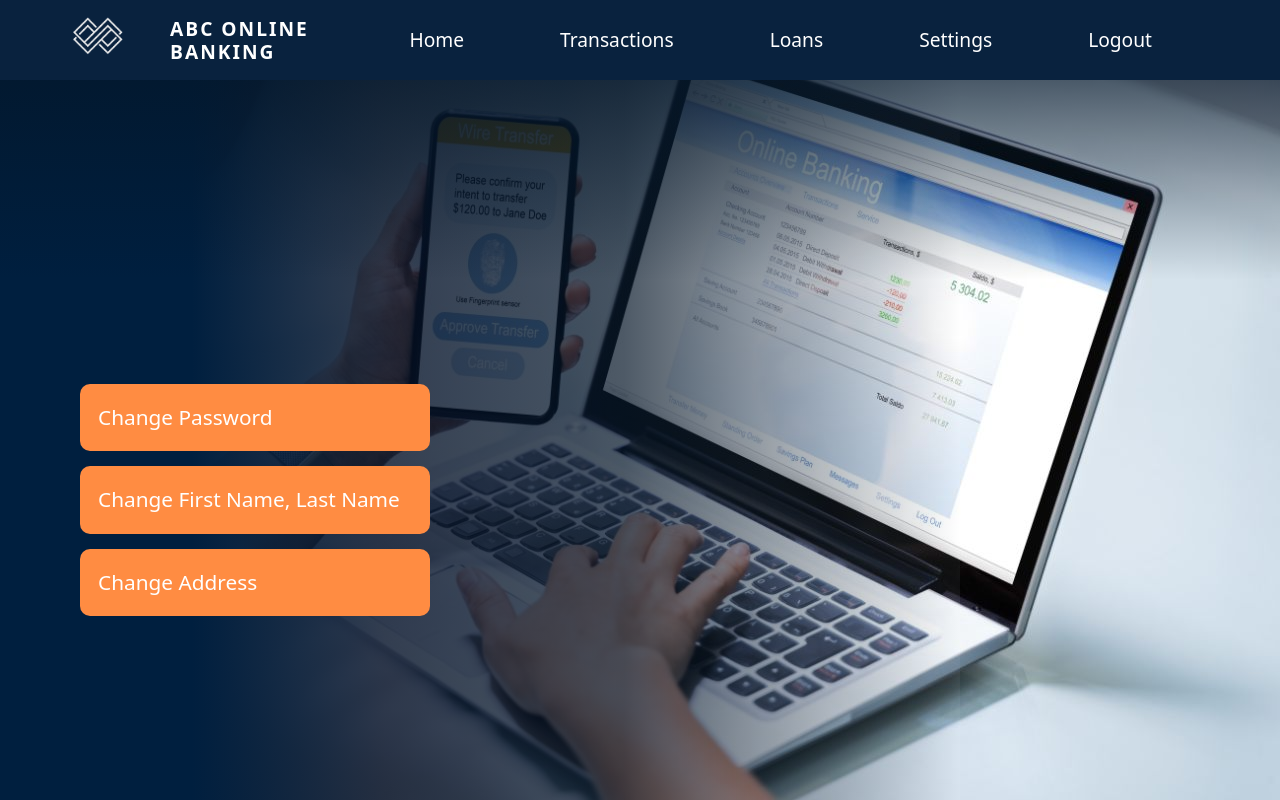
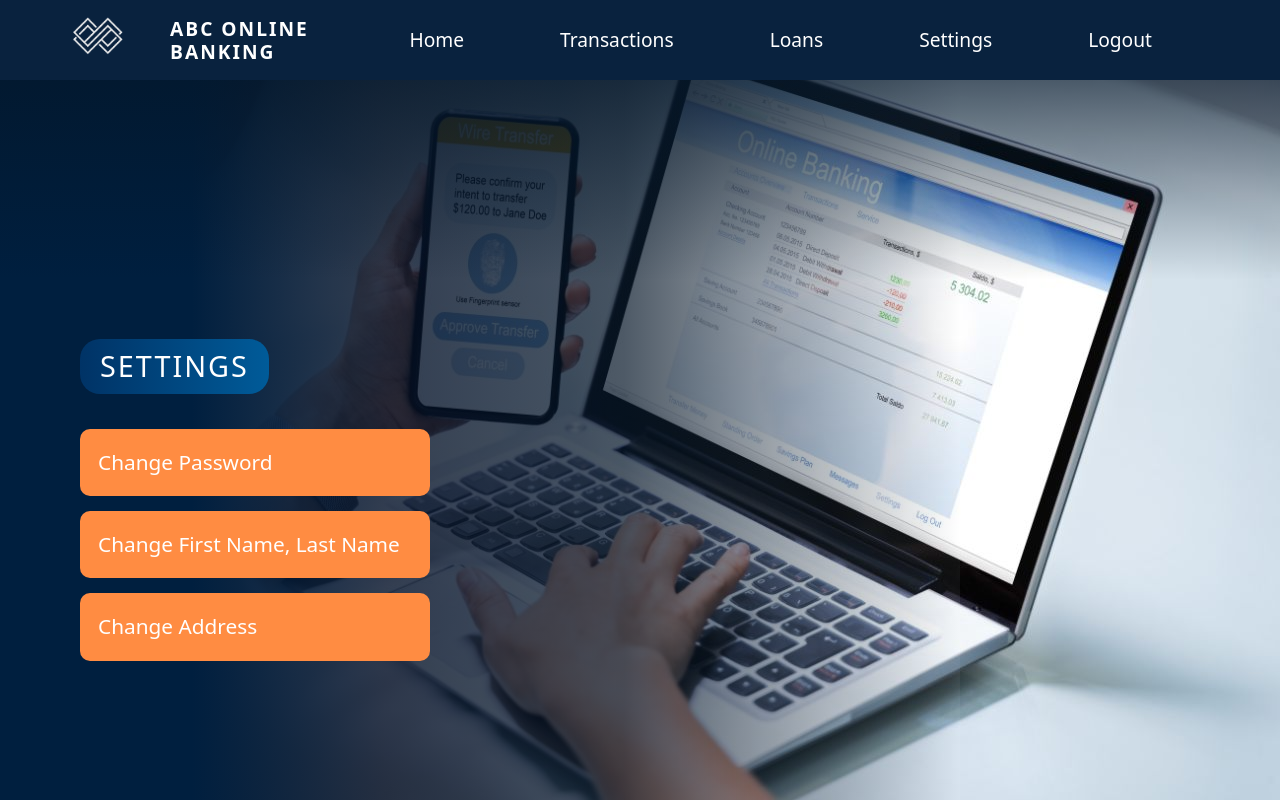
Before and after one commit to seniru-dilmith/Bank-Management-System-Bank-A-front-end, a React (Create React App) app: page /settings in a window 1280 px wide. Built offline with nearby package versions, Linux system fonts and the light colour scheme; no server answers; sample sign-in values are in the browser's storage.

Commit message:
updated styles

```diff
--- a/src/pages/CustomerDashboard.jsx
+++ b/src/pages/CustomerDashboard.jsx
@@ -109,8 +109,27 @@ const CustomerDashboard = () => {
       boxShadow: "0px 4px 15px rgba(0, 0, 0, 0.2)",
       width: "90%",
       maxWidth: "500px",
-      textAlign: "center",
+      textAlign: "left",
       marginBottom: "2rem",
+    },
+    dashboardbox: {
+      background: 'linear-gradient(90deg, #003366 0%, #005b99 100%)',
+      padding: '10px 20px',
+      borderRadius: '20px',
+      marginBottom: '20px',
+      display: 'inline-block',
+    },
+    dashboardTitle: {
+      fontSize: '1.8rem',
+      color: '#fff',
+      margin: '0',
+    },
+    detailItem: {
+      fontSize: '1.2rem',
+      marginBottom: '1rem',
+      color: 'black', // Set text color to black
+      textAlign: 'left', // Align text to the left
+      lineHeight: '1.5rem',
     },
     transactionsContainer: {
       backgroundColor: "rgba(255, 255, 255, 0.9)",
@@ -144,8 +163,11 @@ const CustomerDashboard = () => {
   return (
     <Layout NavigationBar={<CustomerNaviBar />}>
       <div style={styles.container}>
+        <div style={styles.dashboardbox}>
+          <h2 style={styles.dashboardTitle}>Customer Dashboard</h2>
+        </div>
         <div style={styles.dashboardBox}>
-          <h2>Account Summary</h2>
+          <h3 style={styles.heading}>Account Summery</h3>
           <div>
             <label>Select Account: </label>
             <select value={selectedAccount} onChange={handleAccountChange}>
@@ -156,8 +178,8 @@ const CustomerDashboard = () => {
               ))}
             </select>
           </div>
-          <p><strong>Account Type:</strong> {accountType}</p>
-          <p><strong>Current Balance:</strong> ${currentBalance}</p>
+          <p style={styles.detailItem}><strong>Account Type:</strong> {accountType}</p>
+          <p style={styles.detailItem}><strong>Current Balance:</strong> ${currentBalance}</p>
         </div>
 
         <div style={styles.transactionsContainer}>
--- a/src/pages/ManageBranches.jsx
+++ b/src/pages/ManageBranches.jsx
@@ -10,6 +10,19 @@ const styles = {
     width: '90%',
     margin: '0 auto',
     textAlign: 'center',
+  },
+  dashboardbox: {
+    background: 'linear-gradient(90deg, #003366 0%, #005b99 100%)',
+    padding: '10px 20px',
+    borderRadius: '20px',
+    marginBottom: '20px',
+    display: 'inline-block',
+    float: 'left',
+  },
+  dashboardTitle: {
+    fontSize: '1.8rem',
+    color: '#fff',
+    margin: '0',
   },
   table: {
     width: '100%',
@@ -209,6 +222,9 @@ const handleEditBranch = (id, name) => {
   return (
     <Layout NavigationBar={<TechnicianNaviBar />}>
       <div style={styles.container}>
+      <div style={styles.dashboardbox}>
+          <h2 style={styles.dashboardTitle}>Manage Branches Section</h2>
+        </div>
         <button style={styles.addButton} onClick={handleAddBranch}>
           Add New Branch
         </button>
--- a/src/pages/ManageEmployees.jsx
+++ b/src/pages/ManageEmployees.jsx
@@ -10,6 +10,19 @@ const styles = {
     width: '90%',
     margin: '0 auto',
     textAlign: 'center',
+  },
+  dashboardbox: {
+    background: 'linear-gradient(90deg, #003366 0%, #005b99 100%)',
+    padding: '10px 20px',
+    borderRadius: '20px',
+    marginBottom: '20px',
+    display: 'inline-block',
+    float: 'left',
+  },
+  dashboardTitle: {
+    fontSize: '1.8rem',
+    color: '#fff',
+    margin: '0',
   },
   table: {
     width: '100%',
@@ -264,7 +277,9 @@ const ManageEmployees = () => {
   return (
     <Layout NavigationBar={<TechnicianNaviBar />}>
       <div style={styles.container}>
-
+      <div style={styles.dashboardbox}>
+          <h2 style={styles.dashboardTitle}>Manage Employees Section</h2>
+        </div>
         {/* <button style={styles.addButton} onClick={handleAddEmployee}>
           Add New Employee
         </button> */}
--- a/src/pages/Settings.jsx
+++ b/src/pages/Settings.jsx
@@ -72,6 +72,9 @@ const Settings = () => {
       default:
         return (
           <div style={styles.buttonContainer}>
+            <div style={styles.dashboardbox}>
+              <h2 style={styles.dashboardTitle}>Settings</h2>
+            </div>
             <Link to="/settings/change-password">
               <button style={styles.button}>Change Password</button>
             </Link>
@@ -128,6 +131,18 @@ const styles = {
     backgroundRepeat: "no-repeat",
     padding: "20px",
     boxSizing: "border-box",
+  },
+  dashboardbox: {
+    background: 'linear-gradient(90deg, #003366 0%, #005b99 100%)',
+    padding: '10px 20px',
+    borderRadius: '20px',
+    marginBottom: '20px',
+    display: 'inline-block',
+  },
+  dashboardTitle: {
+    fontSize: '1.8rem',
+    color: '#fff',
+    margin: '0',
   },
   loginBox: {
     backgroundColor: "rgba(255, 255, 255, 0.9)",
--- a/src/pages/THelp.jsx
+++ b/src/pages/THelp.jsx
@@ -7,10 +7,27 @@ const THelp = () => {
   useAuth(); // Redirect to login if token is invalid
   return (
     <Layout NavigationBar={<TechnicianNaviBar/>}>
-      <h1>Help technicians</h1>
+      <div style={styles.dashboardbox}>
+          <h2 style={styles.dashboardTitle}>Help Technicians</h2>
+        </div>
     </Layout>
   );
 };
+const styles = {
+  dashboardbox: {
+    background: 'linear-gradient(90deg, #003366 0%, #005b99 100%)',
+    padding: '10px 20px',
+    borderRadius: '20px',
+    marginBottom: '20px',
+    display: 'inline-block',
+    float: 'left',
+  },
+  dashboardTitle: {
+    fontSize: '1.8rem',
+    color: '#fff',
+    margin: '0',
+  },
+}
 
 
 export default THelp;
--- a/src/pages/Transactions.jsx
+++ b/src/pages/Transactions.jsx
@@ -72,7 +72,7 @@ const Transactions = () => {
     <Layout NavigationBar={<CustomerNaviBar />}>
       <div style={styles.transactionsContainer}>
         <div style={styles.CustomerDashboardBox}>
-          <h2 style={styles.CustomerDashboardTitle}>Customer Dashboard</h2>
+          <h2 style={styles.CustomerDashboardTitle}>Transaction Section</h2>
         </div>
 
         {/* Centered Transactions Box */}
@@ -161,25 +161,29 @@ const styles = {
     padding: '20px',
     display: 'flex',
     flexDirection: 'column',
-    alignItems: 'flex-start',
+    alignItems: 'center',  // Changed to center the items horizontally
   },
+
   transactionsBox: {
     backgroundColor: 'white',
     borderRadius: '10px',
     padding: '20px',
     width: '300px',
-    margin: '20px auto',
+    margin: '20px 0',  // Keeps the vertical spacing
     boxShadow: '0 4px 8px rgba(0, 0, 0, 0.1)',
   },
+
   formGroup: {
     marginBottom: '15px',
   },
+
   inputField: {
     width: '100%',
     padding: '10px',
     borderRadius: '5px',
     border: '1px solid #ccc',
   },
+
   transferBtn: {
     backgroundColor: '#ff7300',
     color: 'white',
@@ -189,6 +193,7 @@ const styles = {
     fontSize: '16px',
     cursor: 'pointer',
   },
+
   CustomerDashboardBox: {
     background: 'linear-gradient(90deg, #003366 0%, #005b99 100%)',
     padding: '10px 20px',
@@ -196,6 +201,7 @@ const styles = {
     marginBottom: '20px',
     display: 'inline-block',
   },
+
   CustomerDashboardTitle: {
     fontSize: '1.8rem',
     color: '#fff',
@@ -203,4 +209,5 @@ const styles = {
   },
 };
 
+
 export default Transactions;
```
